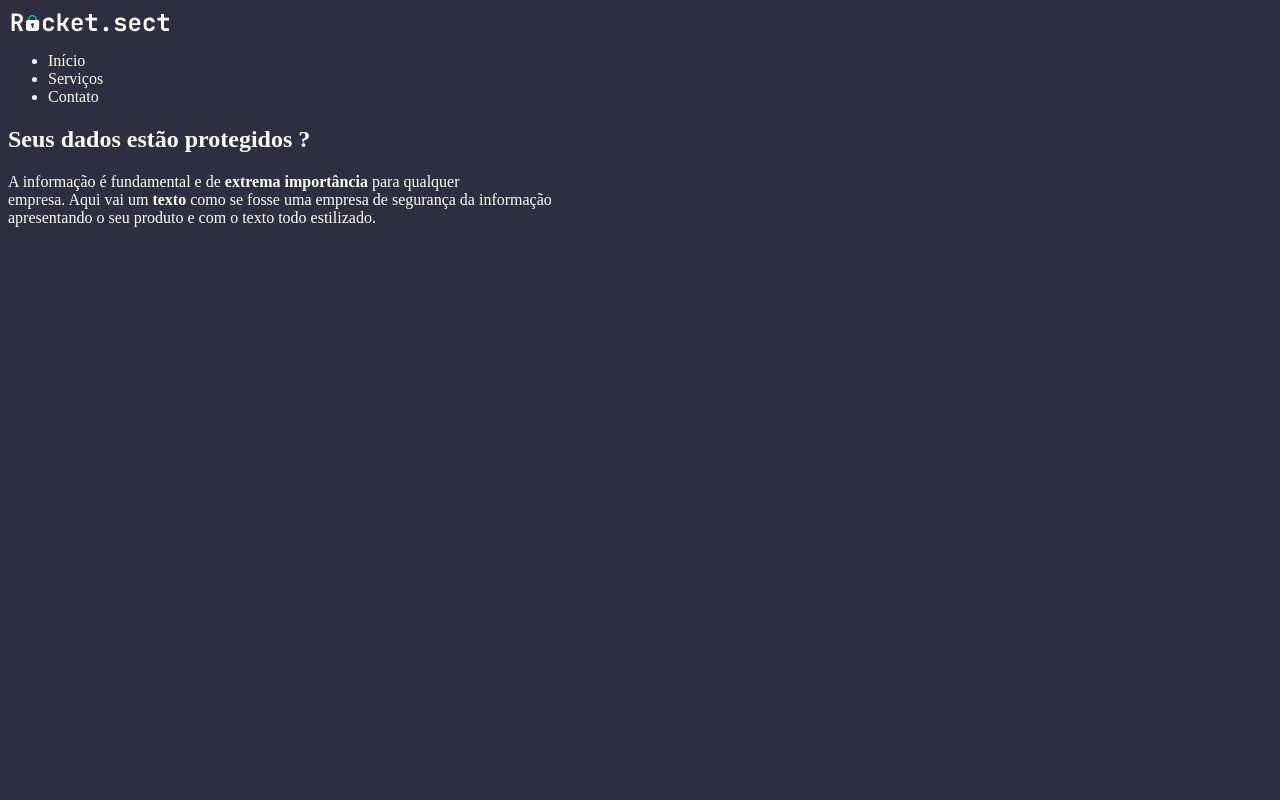
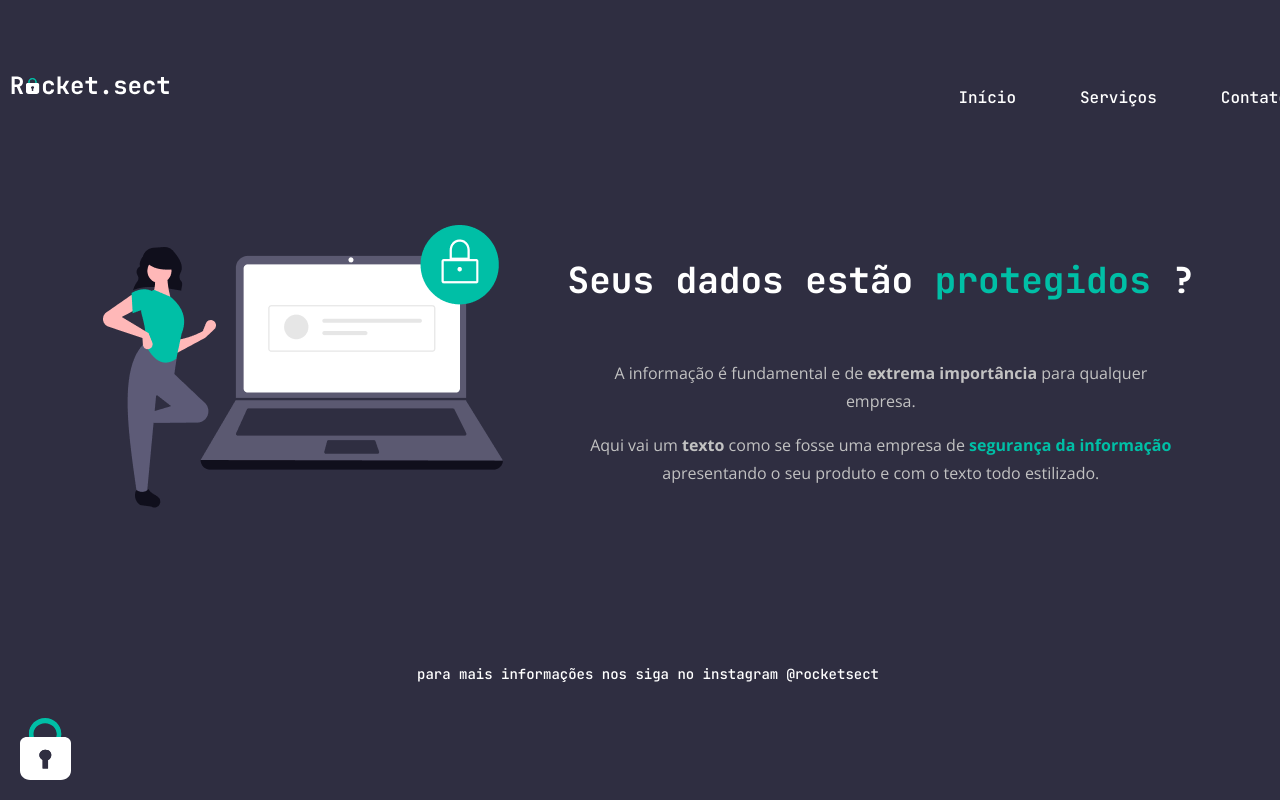
Before and after one commit to mcarnelos/projeto-rocket.sect, a plain HTML site: page index.html in a window 1280 px wide. Drawn offline with nearby package versions, Linux system fonts and the light colour scheme.

Commit message:
Inclusao do css

```diff
--- a/index.html
+++ b/index.html
@@ -5,35 +5,48 @@
   <meta name="viewport" content="width=device-width, initial-scale=1.0">
   <title>Rocket.sect</title>
   <link rel="stylesheet" href="style.css">
+
+  <link rel="preconnect" href="https://fonts.googleapis.com">
+  <link rel="preconnect" href="https://fonts.gstatic.com" crossorigin>
+  <link href="https://fonts.googleapis.com/css2?family=JetBrains+Mono:wght@500;700&family=Open+Sans:wght@400;700&display=swap" rel="stylesheet">
+
 </head>
 <body>
   <div class="page">
 
     <nav>
       <div class="logo">
-        <img src="./images/logo.svg" alt="logo">
+        <a href="#"><img src="./images/logo.svg" alt="logo"></a>
       </div>
       <ul>
-        <li>Início</li>
-        <li>Serviços</li>
-        <li>Contato</li>
+        <li><a href="#">Início</a></li>
+        <li><a href="#">Serviços</a></li>
+        <li><a href="#">Contato</a></li>
       </ul>
     </nav>
 
     <main>
+      <img src="./images/img1.png" alt="Imagem de uma mulher com camisa verde ao lado de um computador com um cadeado verde">
       <section>
         <h1>Seus dados estão <span>protegidos</span> ?</h1>
 
         <p>
           A informação é fundamental e de <strong>extrema importância</strong> para qualquer <br>
           empresa.
-
+        </p>
+        <p>
           Aqui vai um <strong>texto</strong> como se fosse uma empresa de <span>segurança da informação</span> <br>
           apresentando o seu produto e com o texto todo estilizado.
         </p>
       </section>
+
     </main>
-    <footer></footer>
+
+    <footer>
+      para mais informações nos siga no instagram <a href="https://instagram.com/rocketsect" target="_blank">@rocketsect</a>
+
+      <img id="padlock" src="./images/padlock.svg" alt="cadeado branco">
+    </footer>
 
   </div>
 
--- a/style.css
+++ b/style.css
@@ -1,4 +1,82 @@
 body {
   background: #2F2E41;
   color: white;
+  font-family: 'JetBrains Mono', monospace;
+  font-weight: 500;
 }
+
+.page {
+  width: 1280px;
+  margin: auto;
+  margin-top: 71px;
+}
+
+nav {
+   display: flex;
+   justify-content: space-between;
+}
+
+ul {
+  display: flex;
+  gap: 64px;
+  list-style: none;
+}
+
+a {
+  color: white;
+  text-decoration: none;
+}
+
+section p {
+  font-family: 'Open Sans', sans-serif;
+}
+
+h1 {
+  margin-bottom: 59px;
+  font-size: 36px;
+  line-height: 40px;
+  font-weight: 700;
+}
+
+h1 span {
+  color: #00BFA6;
+
+}
+
+p {
+  font-size: 16px;
+  line-height: 28px;
+  color: #C2C2C2;
+
+  text-align: center;
+}
+
+p span {
+  color: #00BFA6;
+  font-weight: 700;
+}
+
+main {
+  display: flex;
+  justify-content: space-between;
+  align-items: center;
+
+  margin: auto;
+  margin-top: 101px;
+  margin-bottom: 157px;
+
+  width: 1092px;
+  height: 283px;
+}
+
+footer {
+  text-align: center;
+  font-size: 14px;
+  margin-bottom: 20px;
+}
+
+#padlock {
+  position: fixed;
+  bottom: 20px;
+  left: 20px;
+}
```
